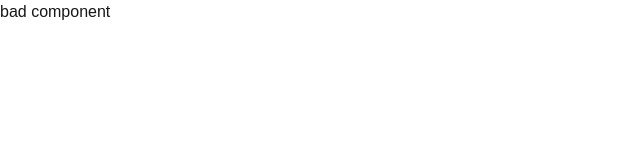
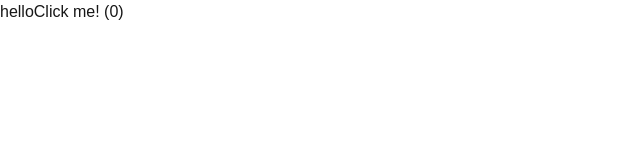
Before and after one commit to sajid2812/NextJS, a Next.js app: page /bad in a window 1280 px wide. Shown: the top 160 px of the page, without its empty margins (0-640 px from the left). Built offline with nearby package versions, Linux system fonts and the light colour scheme.

Commit message:
add bad code

```diff
--- a/app/bad/page.tsx
+++ b/app/bad/page.tsx
@@ -1,3 +1,17 @@
+import { useState } from "react";
+
 export default function () {
-  return <div>bad component</div>;
+  const [count, setCount] = useState(0);
+  return (
+    <div>
+      hello
+      <button
+        onClick={() => {
+          setCount((c) => c + 1);
+        }}
+      >
+        Click me! ({count})
+      </button>
+    </div>
+  );
 }
```
